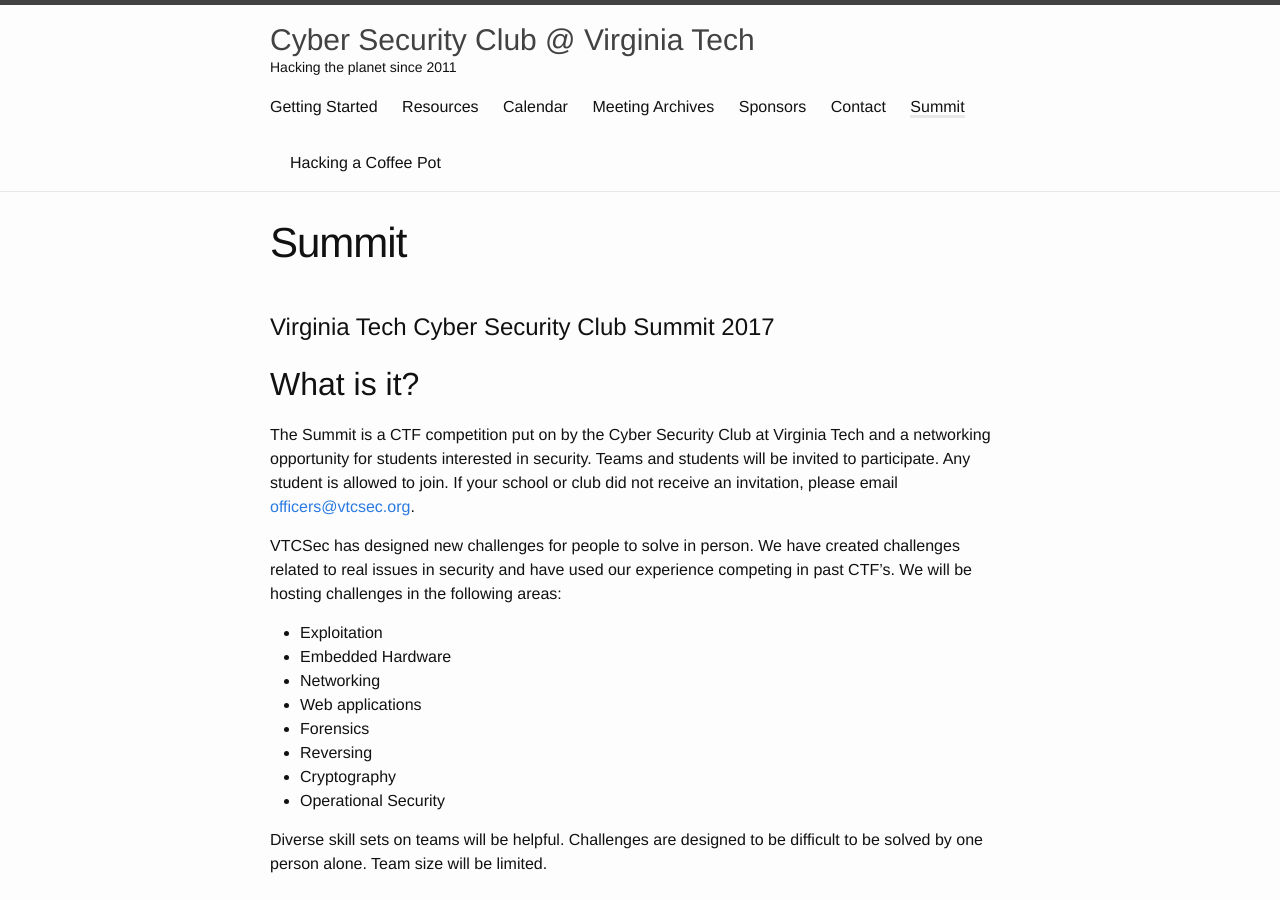
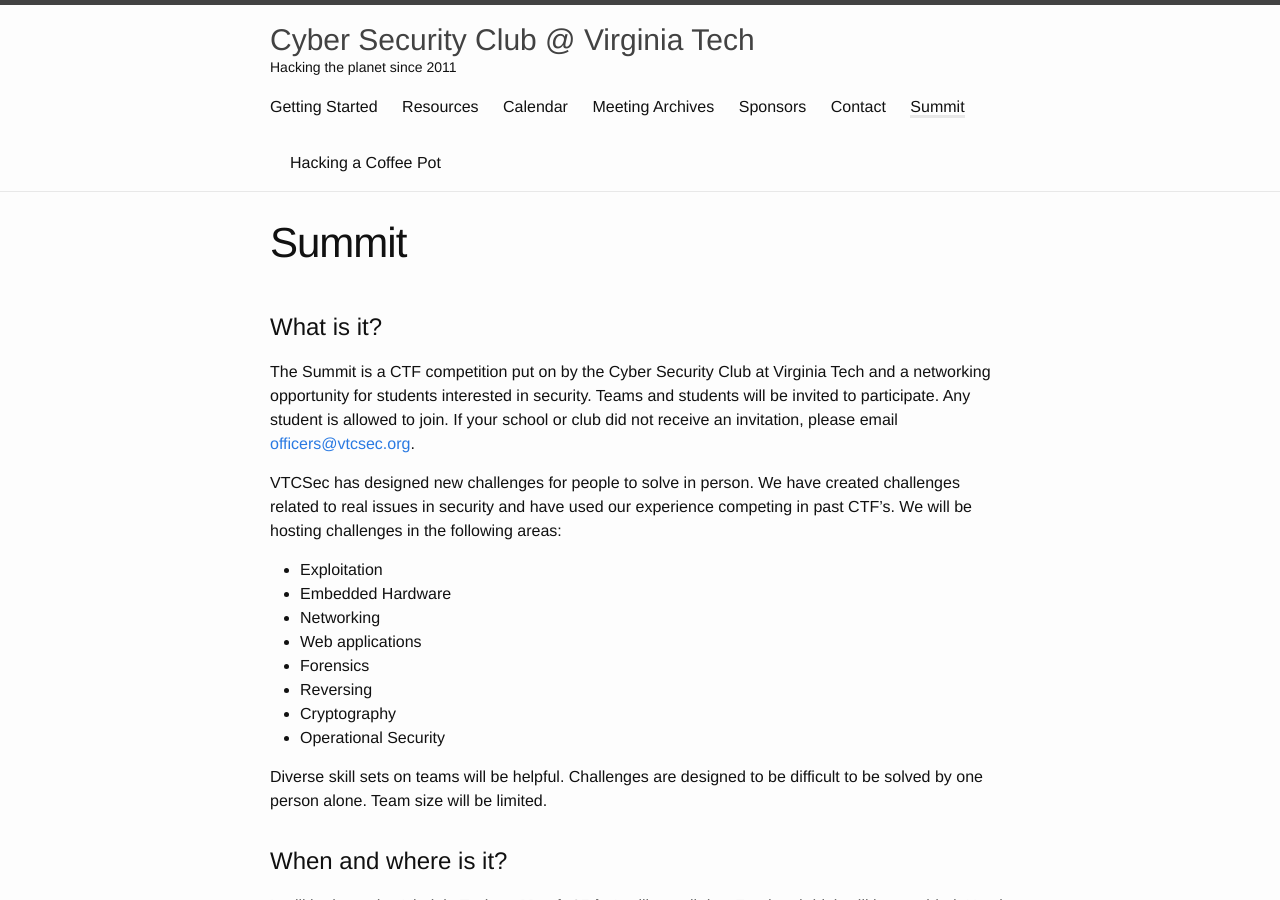
Before and after one commit to VTCSec/vtcsec.org, a Jekyll site: the page built from summit.md, in a window 1280 px wide and 900 px high. Built offline with Jekyll 4.4.1, drawn with Linux system fonts in a browser that asks for light colours.

Commit message:
Update summit.md

```diff
--- a/summit.md
+++ b/summit.md
@@ -3,9 +3,7 @@
 title: Summit
 ---
 
-# Virginia Tech Cyber Security Club Summit 2017
-
-## What is it?
+# What is it?
 
 The Summit is a CTF competition put on by the Cyber Security Club at Virginia Tech and a networking opportunity for students interested in security.
 Teams and students will be invited to participate.  Any student is allowed to join.  If your school or club
@@ -27,19 +25,19 @@
 Diverse skill sets on teams will be helpful.  Challenges are designed to be difficult to be solved by one person alone.
 Team size will be limited.
 
-## When and where is it?
+# When and where is it?
 
 It will be hosted at Virginia Tech on **March 25th**.  It will run all day.  Food and drink will be provided.
 Hotel rooms will be provided to those that have to travel too far to leave in the morning, please request these directly by email as soon as possible.
 
-## How do I sign up?
+# How do I sign up?
 
 Use [this form](https://goo.gl/forms/s87aDZc7ULibEvJI2) to sign up.  The registration deadline is **March 18th**; however, the longer you wait, the harder it will be for us to get lodging and food.
 
-## How can I help?
+# How can I help?
 Use [this form](https://goo.gl/forms/BrcxjnLMWVEHa7df2) to sign up to help make boxen for the competition. The deadline to sign up to contribute is **March 4th**. If you want to make boxen but need advice, talk to the officers at one of the meetings.
 
-## Schedule
+# Schedule
 
 {:.mbtablestyle}
 |  Time           |  Event                      |  Notes                                                       |
```
